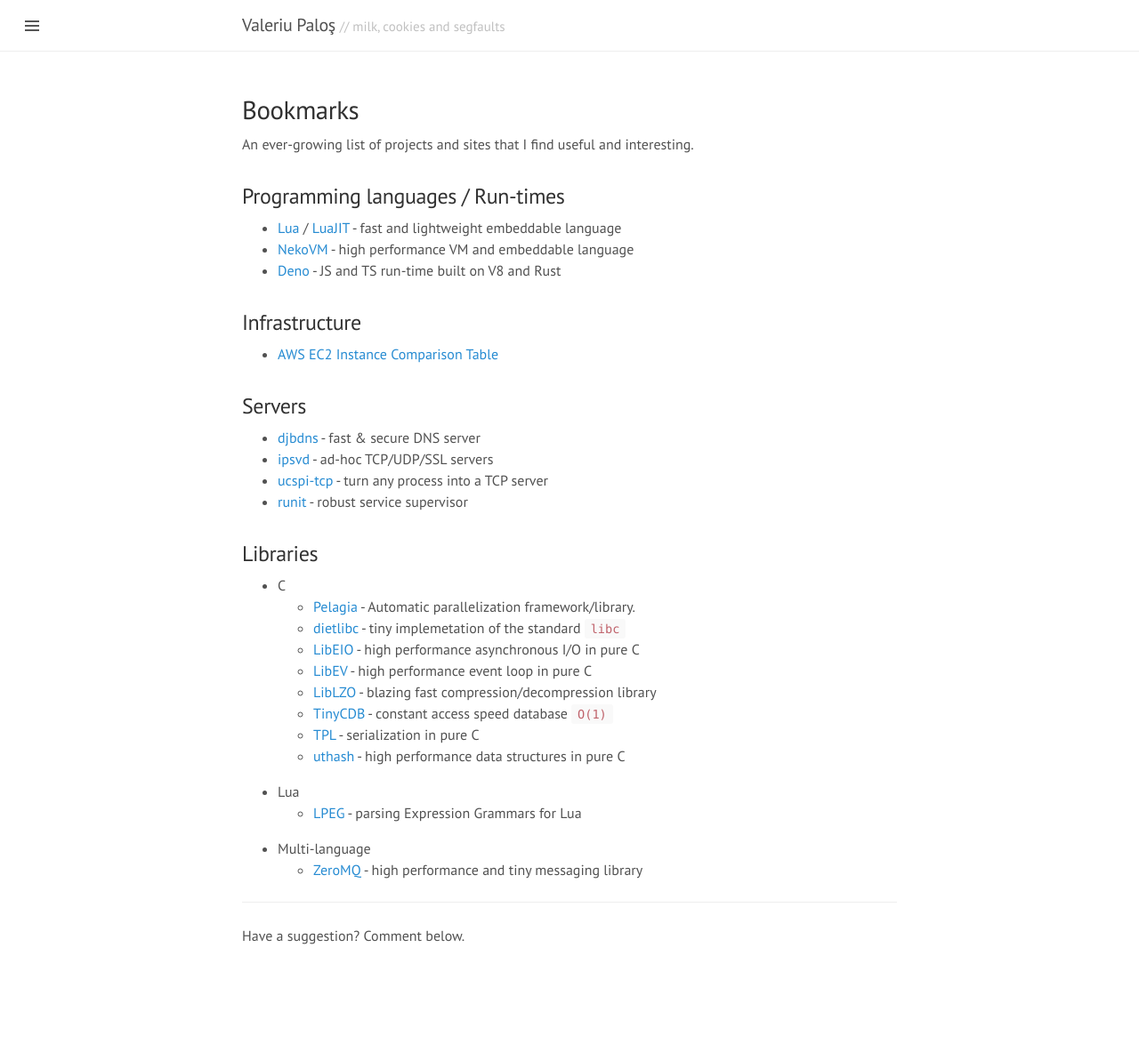
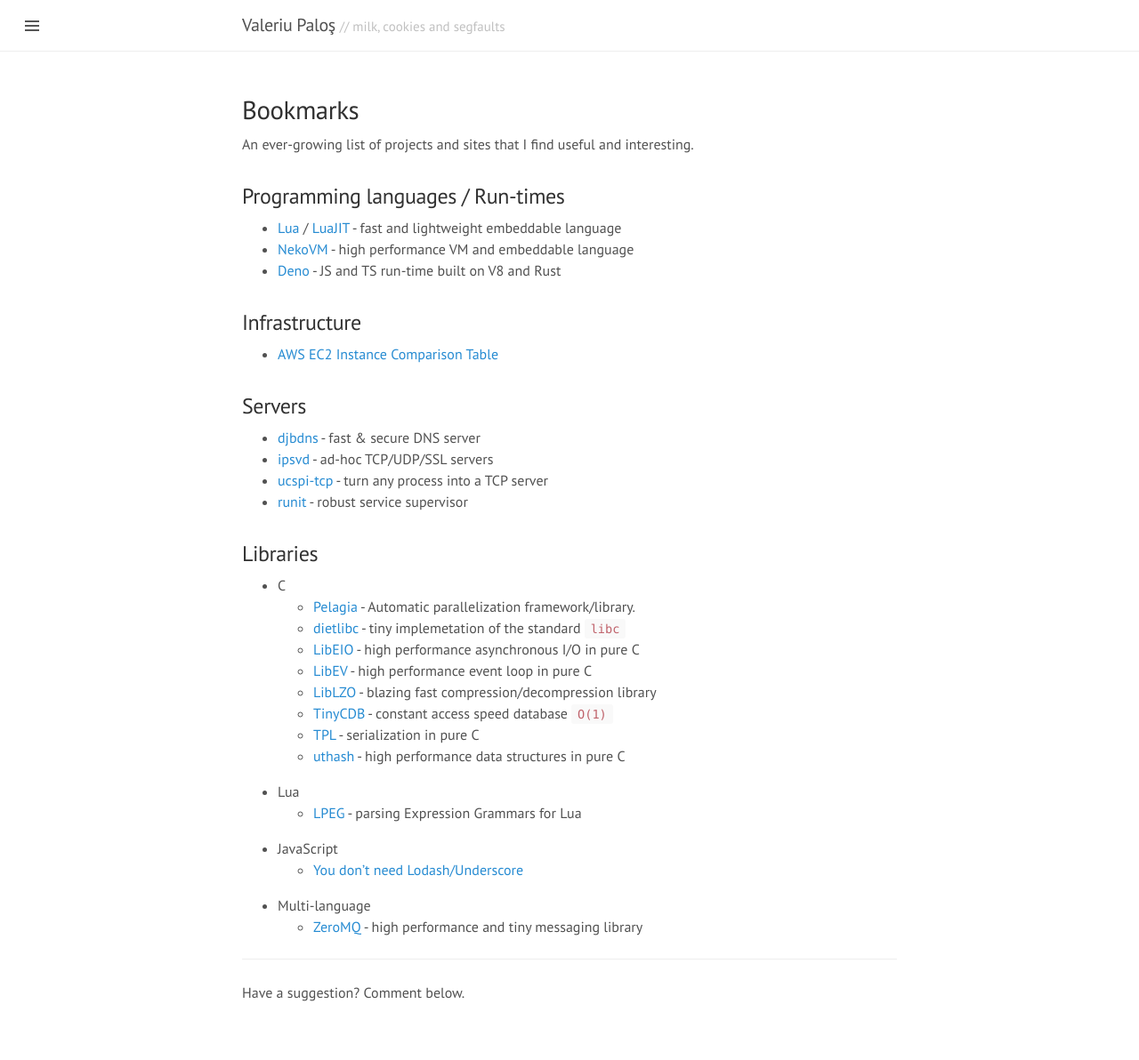
Before and after one commit to vpalos/vpalos.github.io, a Jekyll site: the page built from bookmarks.md, in a window 1280 px wide. Shown: the whole page at 89% size. Built offline with Jekyll 4.4.1, drawn with Linux system fonts in a browser that asks for light colours; comment, search, counter and statistics services are not loaded; before the commit the page ends 1128 px from its top, so only the background shows below that.

Commit message:
Update bookmarks.md

```diff
--- a/bookmarks.md
+++ b/bookmarks.md
@@ -36,6 +36,8 @@
   - [uthash](http://troydhanson.github.io/uthash/) - high performance data structures in pure C
 - Lua
   - [LPEG](http://www.inf.puc-rio.br/~roberto/lpeg/) - parsing Expression Grammars for Lua
+- JavaScript
+  - [You don't need Lodash/Underscore](https://github.com/you-dont-need/You-Dont-Need-Lodash-Underscore)
 - Multi-language
   - [ZeroMQ](https://zeromq.org/) - high performance and tiny messaging library
 
```
